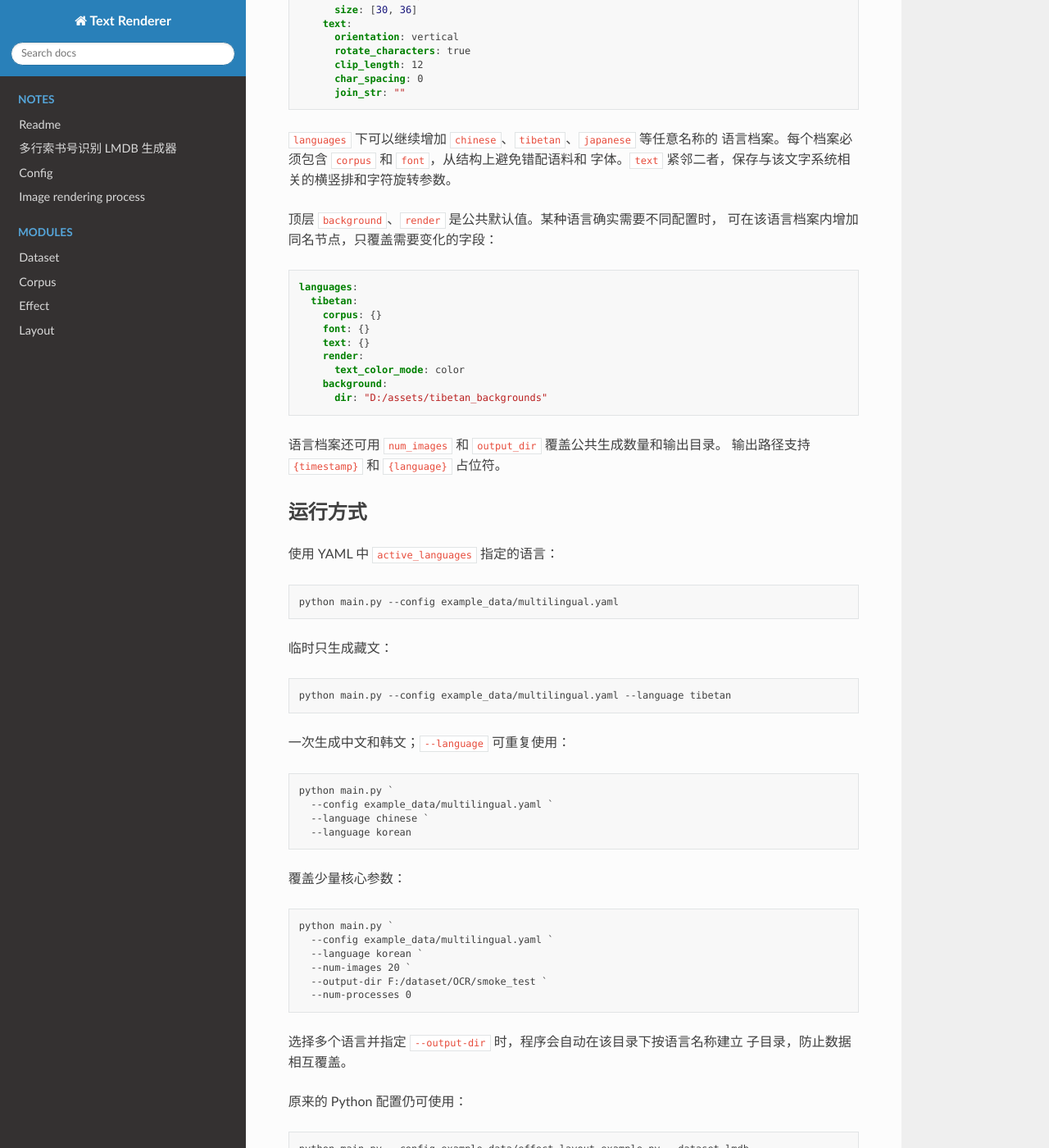
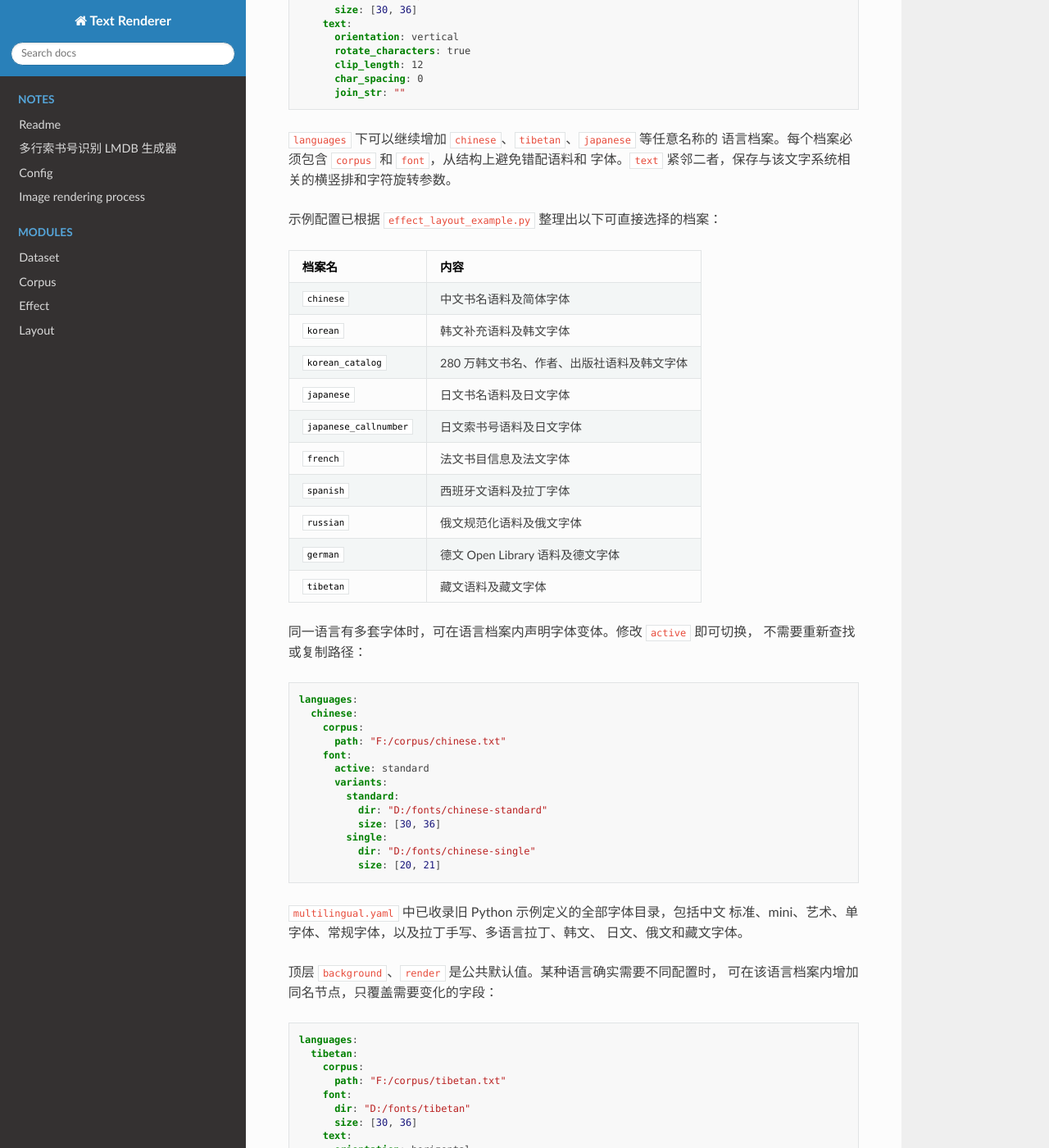
Before and after one commit to reddsfan5/text_renderer_lv, a Sphinx documentation site: the page built from docs/configuration.md, in a window 1280 px wide and 1400 px high, scrolled down 802 px. Shown: the whole window at 82% size. Built offline with Sphinx 7.4.7 and the Read the Docs theme 3.1.0, drawn with Linux system fonts in a browser that asks for light colours; some of the changed text lies outside the part shown.

Commit message:
feat: add multilingual corpus and font references

````diff
--- a/docs/configuration.md
+++ b/docs/configuration.md
@@ -47,15 +47,58 @@ languages:
 语言档案。每个档案必须包含 `corpus` 和 `font`，从结构上避免错配语料和
 字体。`text` 紧邻二者，保存与该文字系统相关的横竖排和字符旋转参数。
 
+示例配置已根据 `effect_layout_example.py` 整理出以下可直接选择的档案：
+
+| 档案名 | 内容 |
+| --- | --- |
+| `chinese` | 中文书名语料及简体字体 |
+| `korean` | 韩文补充语料及韩文字体 |
+| `korean_catalog` | 280 万韩文书名、作者、出版社语料及韩文字体 |
+| `japanese` | 日文书名语料及日文字体 |
+| `japanese_callnumber` | 日文索书号语料及日文字体 |
+| `french` | 法文书目信息及法文字体 |
+| `spanish` | 西班牙文语料及拉丁字体 |
+| `russian` | 俄文规范化语料及俄文字体 |
+| `german` | 德文 Open Library 语料及德文字体 |
+| `tibetan` | 藏文语料及藏文字体 |
+
+同一语言有多套字体时，可在语言档案内声明字体变体。修改 `active` 即可切换，
+不需要重新查找或复制路径：
+
+```yaml
+languages:
+  chinese:
+    corpus:
+      path: "F:/corpus/chinese.txt"
+    font:
+      active: standard
+      variants:
+        standard:
+          dir: "D:/fonts/chinese-standard"
+          size: [30, 36]
+        single:
+          dir: "D:/fonts/chinese-single"
+          size: [20, 21]
+```
+
+`multilingual.yaml` 中已收录旧 Python 示例定义的全部字体目录，包括中文
+标准、mini、艺术、单字体、常规字体，以及拉丁手写、多语言拉丁、韩文、
+日文、俄文和藏文字体。
+
 顶层 `background`、`render` 是公共默认值。某种语言确实需要不同配置时，
 可在该语言档案内增加同名节点，只覆盖需要变化的字段：
 
 ```yaml
 languages:
   tibetan:
-    corpus: {}
-    font: {}
-    text: {}
+    corpus:
+      path: "F:/corpus/tibetan.txt"
+    font:
+      dir: "D:/fonts/tibetan"
+      size: [30, 36]
+    text:
+      orientation: horizontal
+      rotate_characters: false
     render:
       text_color_mode: color
     background:
````
Also changed, not shown: 3 other files.
